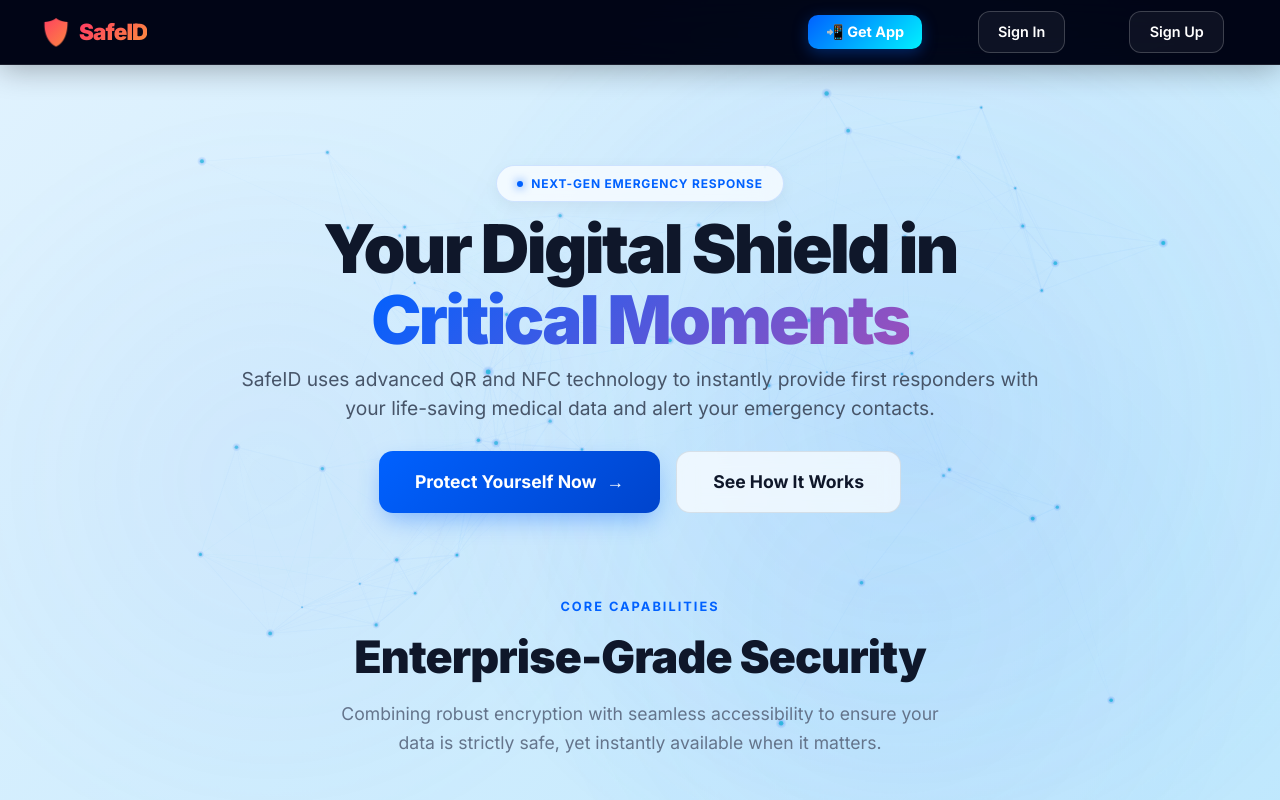
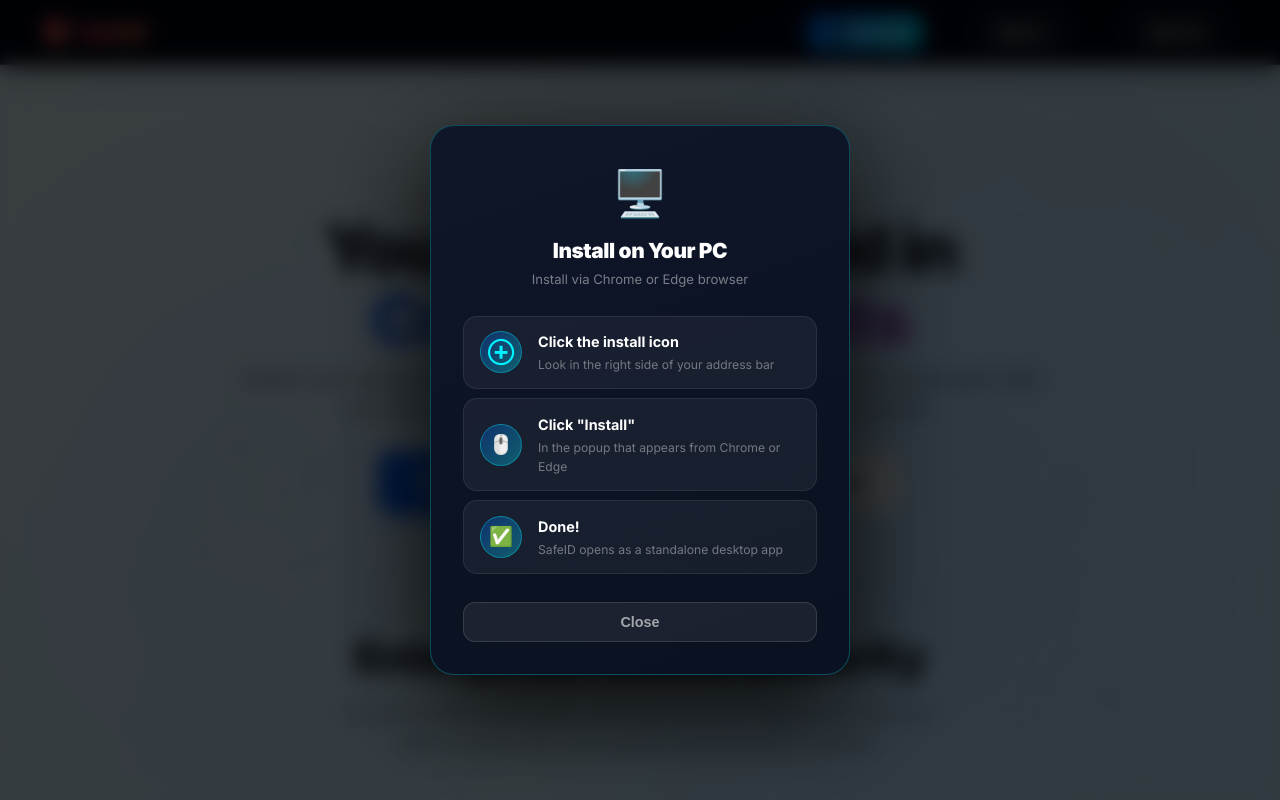
Before and after one commit to nishant8g/safeid-project, a React (Vite) app in the folder frontend/: page / in a window 1280 px wide. Both pictures are taken after a click on the button "📲 Get App". Shown: the top 800 px of the page. Built offline with nearby package versions, Linux system fonts and the light colour scheme; no server answers.

Commit message:
fix: use React Portal for install modal to fix desktop centering issue

```diff
--- a/frontend/src/components/Navbar.jsx
+++ b/frontend/src/components/Navbar.jsx
@@ -1,4 +1,5 @@
 import { useState, useEffect } from 'react';
+import { createPortal } from 'react-dom';
 import { Link, useLocation } from 'react-router-dom';
 import { useAuth } from '../context/AuthContext';
 
@@ -153,16 +154,16 @@ function GetAppButton({ deferredPrompt, onInstall }) {
         📲 Get App
       </button>
 
-      {/* Unified premium modal for ALL platforms */}
-      {showModal && (
+      {/* Unified premium modal — rendered via Portal to avoid Navbar stacking context */}
+      {showModal && createPortal(
         <div
           onClick={() => setShowModal(false)}
           style={{
-            position: 'fixed', inset: 0, zIndex: 9999,
-            background: 'rgba(0,0,0,0.7)',
+            position: 'fixed', top: 0, left: 0, right: 0, bottom: 0,
+            zIndex: 99999,
+            background: 'rgba(0,0,0,0.75)',
             display: 'flex', alignItems: 'center', justifyContent: 'center',
             backdropFilter: 'blur(10px)',
-            animation: 'fadeIn 0.2s ease',
           }}
         >
           <div
@@ -171,8 +172,9 @@ function GetAppButton({ deferredPrompt, onInstall }) {
               background: 'linear-gradient(160deg, #0e1628 0%, #0a1120 100%)',
               border: '1px solid rgba(0,242,255,0.25)',
               borderRadius: '24px', padding: '2rem',
-              maxWidth: '380px', width: '92vw',
-              boxShadow: '0 30px 100px rgba(0,0,0,0.8)',
+              maxWidth: '420px', width: '90vw',
+              maxHeight: '90vh', overflowY: 'auto',
+              boxShadow: '0 30px 100px rgba(0,0,0,0.9)',
               textAlign: 'center',
             }}
           >
@@ -191,20 +193,20 @@ function GetAppButton({ deferredPrompt, onInstall }) {
                 marginBottom: '0.55rem', textAlign: 'left',
               }}>
                 <div style={{
-                  width: '40px', height: '40px', borderRadius: '50%', flexShrink: 0,
+                  width: '42px', height: '42px', borderRadius: '50%', flexShrink: 0,
                   background: 'linear-gradient(135deg, rgba(0,97,255,0.3), rgba(0,242,255,0.3))',
                   border: '1px solid rgba(0,242,255,0.35)',
                   display: 'flex', alignItems: 'center', justifyContent: 'center',
                   fontSize: '1.2rem', fontWeight: '900', color: '#00f2ff',
                 }}>{step.icon}</div>
-                <div>
+                <div style={{ flex: 1, minWidth: 0 }}>
                   <div style={{ color: '#fff', fontWeight: '700', fontSize: '0.9rem', marginBottom: '2px' }}>{step.label}</div>
-                  <div style={{ color: 'rgba(255,255,255,0.4)', fontSize: '0.76rem' }}>{step.sub}</div>
+                  <div style={{ color: 'rgba(255,255,255,0.4)', fontSize: '0.76rem', wordBreak: 'break-word' }}>{step.sub}</div>
                 </div>
               </div>
             ))}
 
-            {/* Install Now button for Chrome/Edge (if native prompt available) */}
+            {/* Install Now button for Chrome/Edge */}
             {deferredPrompt && (
               <button
                 onClick={() => { onInstall(); setShowModal(false); }}
@@ -215,7 +217,6 @@ function GetAppButton({ deferredPrompt, onInstall }) {
                   padding: '0.85rem', fontWeight: '900', cursor: 'pointer',
                   width: '100%', fontSize: '1rem',
                   boxShadow: '0 8px 25px rgba(0,97,255,0.5)',
-                  animation: 'pulse 2s infinite',
                 }}
               >
                 ⚡ Install Now — One Click!
@@ -236,7 +237,8 @@ function GetAppButton({ deferredPrompt, onInstall }) {
               Close
             </button>
           </div>
-        </div>
+        </div>,
+        document.body
       )}
     </>
   );
```
